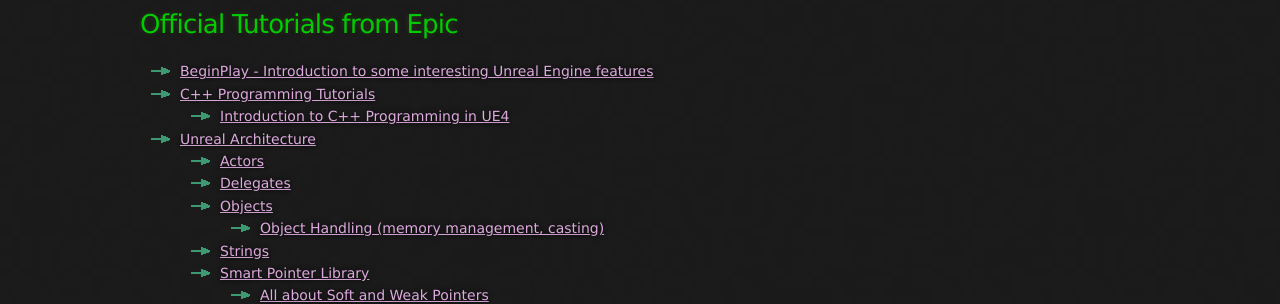
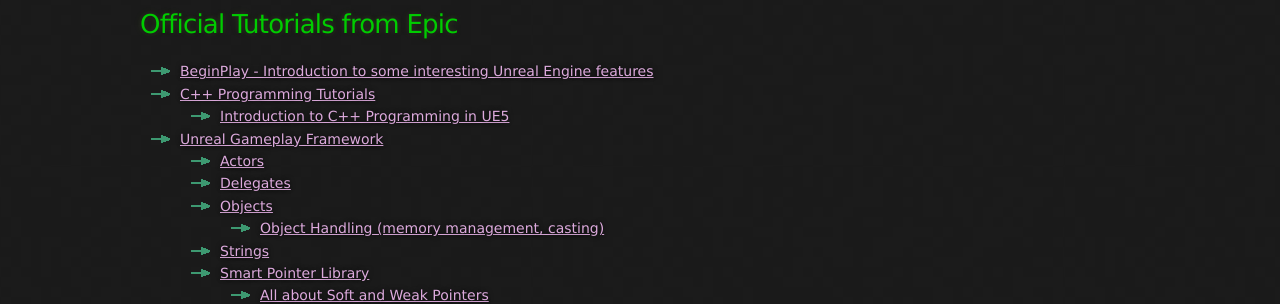
Before and after one commit to x157/x157.github.io, a Jekyll site: the page built from UE5/Dev/index.md, in a window 1280 px wide. Shown: the part 898-1202 px from the top of the page. Built offline with Jekyll 4.4.1, drawn with Linux system fonts in a browser that asks for light colours.

Commit message:
Update UE Dev links for 5.2

```diff
--- a/UE5/Dev/index.md
+++ b/UE5/Dev/index.md
@@ -56,19 +56,19 @@
 ## Official Tutorials from Epic
 
 - [BeginPlay - Introduction to some interesting Unreal Engine features](https://dev.epicgames.com/community/learning/paths/0w/unreal-engine-beginplay)
-- [C++ Programming Tutorials](https://docs.unrealengine.com/4.27/en-US/ProgrammingAndScripting/ProgrammingWithCPP/CPPTutorials/)
-  - [Introduction to C++ Programming in UE4](https://docs.unrealengine.com/4.27/en-US/ProgrammingAndScripting/ProgrammingWithCPP/IntroductionToCPP/)
-- [Unreal Architecture](https://docs.unrealengine.com/4.27/en-US/ProgrammingAndScripting/ProgrammingWithCPP/UnrealArchitecture/)
-  - [Actors](https://docs.unrealengine.com/4.27/en-US/ProgrammingAndScripting/ProgrammingWithCPP/UnrealArchitecture/Actors/)
-  - [Delegates](https://docs.unrealengine.com/4.27/en-US/ProgrammingAndScripting/ProgrammingWithCPP/UnrealArchitecture/Delegates/)
-  - [Objects](https://docs.unrealengine.com/4.27/en-US/ProgrammingAndScripting/ProgrammingWithCPP/UnrealArchitecture/Objects/)
-      - [Object Handling (memory management, casting)](https://docs.unrealengine.com/4.27/en-US/ProgrammingAndScripting/ProgrammingWithCPP/UnrealArchitecture/Objects/Optimizations/)
-  - [Strings](https://docs.unrealengine.com/4.27/en-US/ProgrammingAndScripting/ProgrammingWithCPP/UnrealArchitecture/StringHandling/)
-  - [Smart Pointer Library](https://docs.unrealengine.com/4.27/en-US/ProgrammingAndScripting/ProgrammingWithCPP/UnrealArchitecture/SmartPointerLibrary/)
+- [C++ Programming Tutorials](https://docs.unrealengine.com/5.2/en-US/unreal-engine-cpp-programming-tutortials/)
+  - [Introduction to C++ Programming in UE5](https://docs.unrealengine.com/5.2/en-US/programming-with-cplusplus-in-unreal-engine/)
+- [Unreal Gameplay Framework](https://docs.unrealengine.com/5.2/en-US/gameplay-framework-in-unreal-engine/)
+  - [Actors](https://docs.unrealengine.com/5.2/en-US/actors-in-unreal-engine/)
+  - [Delegates](https://docs.unrealengine.com/5.2/en-US/delegates-and-lamba-functions-in-unreal-engine/)
+  - [Objects](https://docs.unrealengine.com/5.2/en-US/objects-in-unreal-engine/)
+      - [Object Handling (memory management, casting)](https://docs.unrealengine.com/5.2/en-US/unreal-object-handling-in-unreal-engine/)
+  - [Strings](https://docs.unrealengine.com/5.2/en-US/string-handling-in-unreal-engine/)
+  - [Smart Pointer Library](https://docs.unrealengine.com/5.2/en-US/smart-pointers-in-unreal-engine/)
     - [All about Soft and Weak Pointers](https://dev.epicgames.com/community/learning/tutorials/kx/all-about-soft-and-weak-pointers)
-- [Actor Communication](https://docs.unrealengine.com/4.27/en-US/ProgrammingAndScripting/ActorCommunication/)
-- [Gameplay Architecture](https://docs.unrealengine.com/5.0/en-US/programming-with-cpp-in-unreal-engine/)
-  - [Unreal Engine Modules](https://docs.unrealengine.com/4.27/en-US/ProgrammingAndScripting/ProgrammingWithCPP/Modules/)
+- [Actor Communication](https://docs.unrealengine.com/5.2/en-US/actor-communication-in-unreal-engine/)
+- [Gameplay Architecture](https://docs.unrealengine.com/5.2/en-US/programming-with-cpp-in-unreal-engine/)
+  - [Unreal Engine Modules](https://docs.unrealengine.com/5.2/en-US/unreal-engine-modules/)
 
 
 ## Other Useful Tutorials
```
